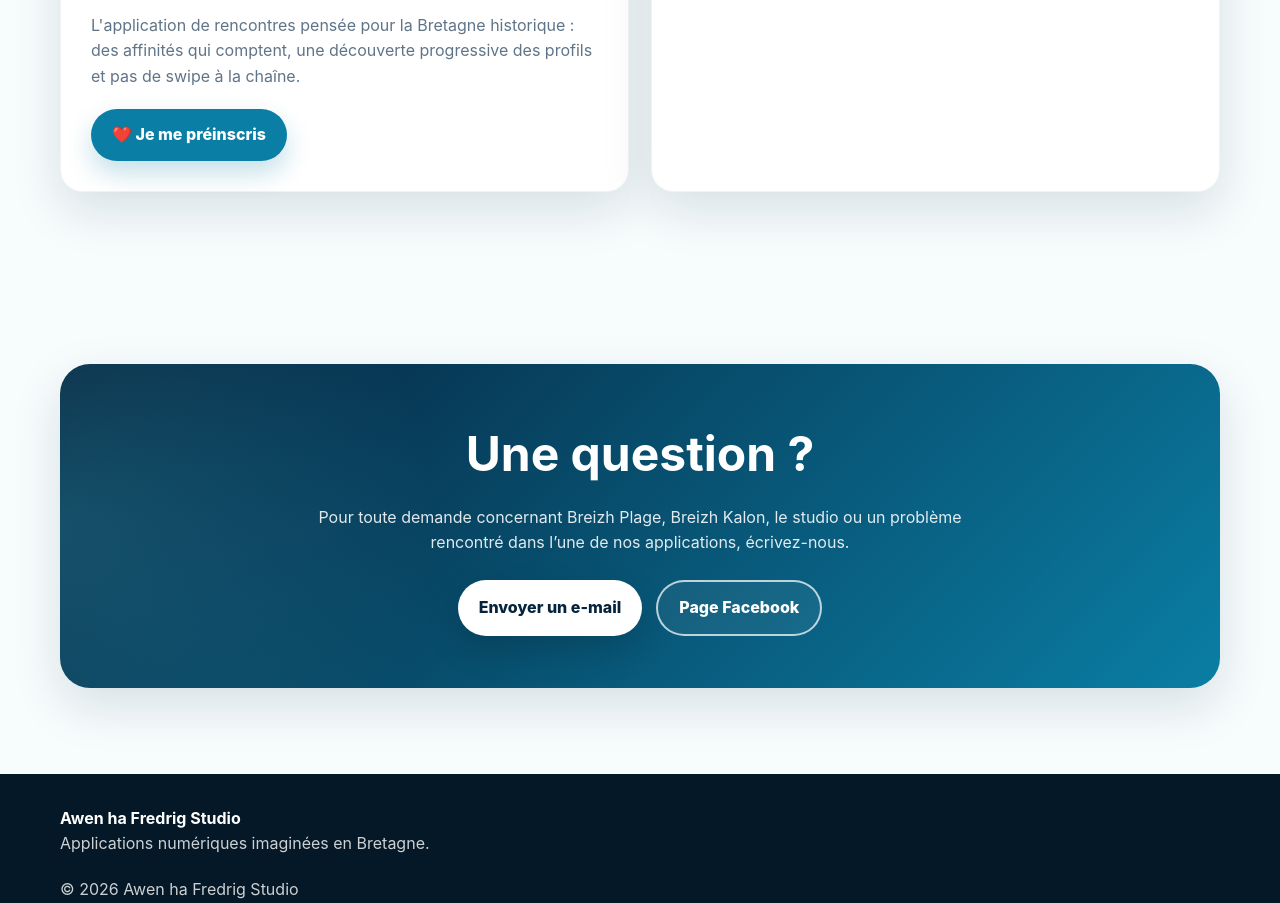
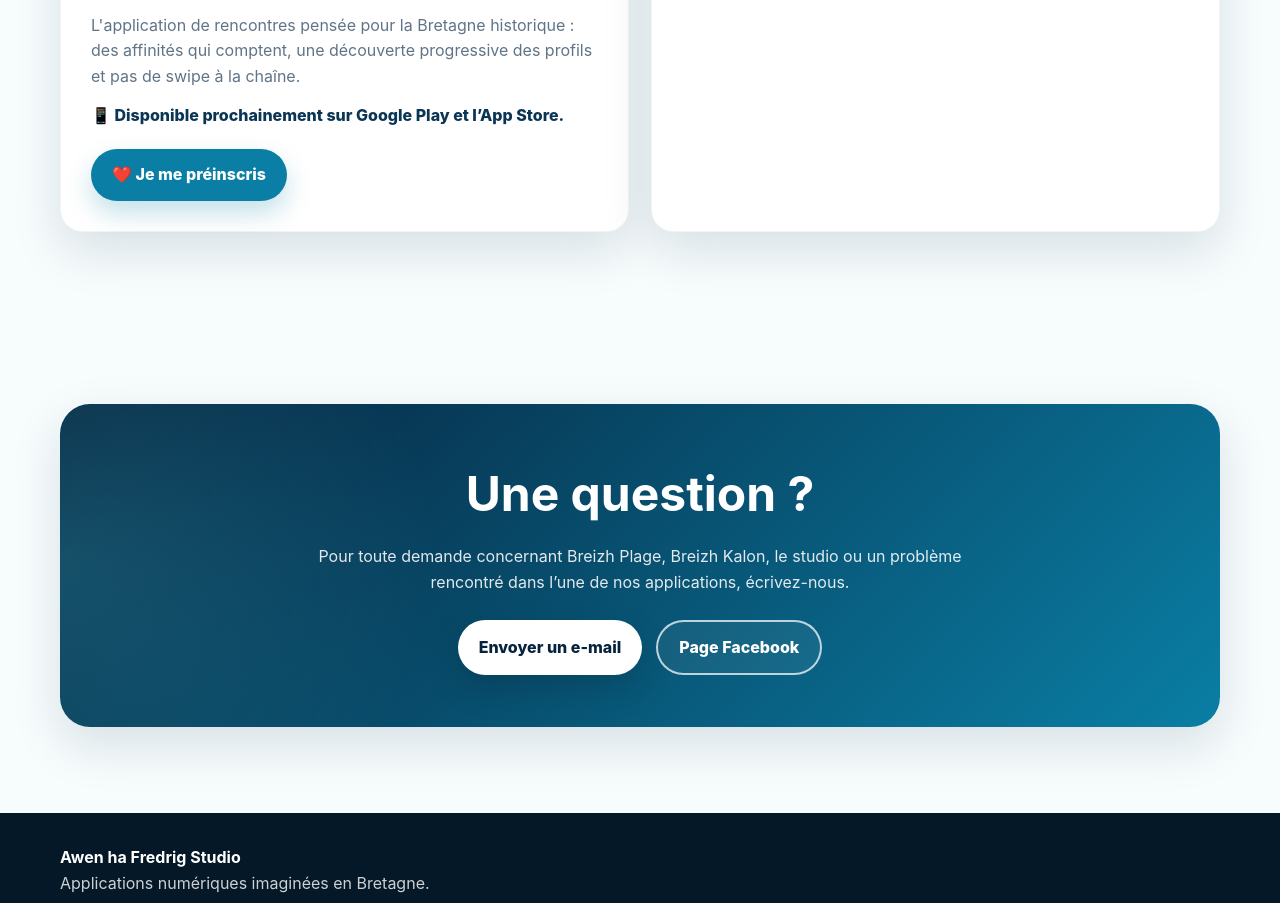
Before and after one commit to Awenbzh/Awenbzh.github.io, a plain HTML site: page index.html in a window 1280 px wide. Shown: the part 3261-4164 px from the top of the page. Drawn offline with Linux system fonts and the light colour scheme.

Commit message:
Add availability notice for app on index.html
Added a new paragraph indicating availability on Google Play and the App Store.

```diff
--- a/index.html
+++ b/index.html
@@ -702,6 +702,10 @@
               et pas de swipe à la chaîne.
             </p>
 
+            <p style="font-weight:800; color:#0b3554; margin-top:14px; margin-bottom:0;">
+              📱 Disponible prochainement sur Google Play et l’App Store.
+            </p>
+
             <a
               class="btn btn-blue"
               href="./breizh-kalon.html"
```
